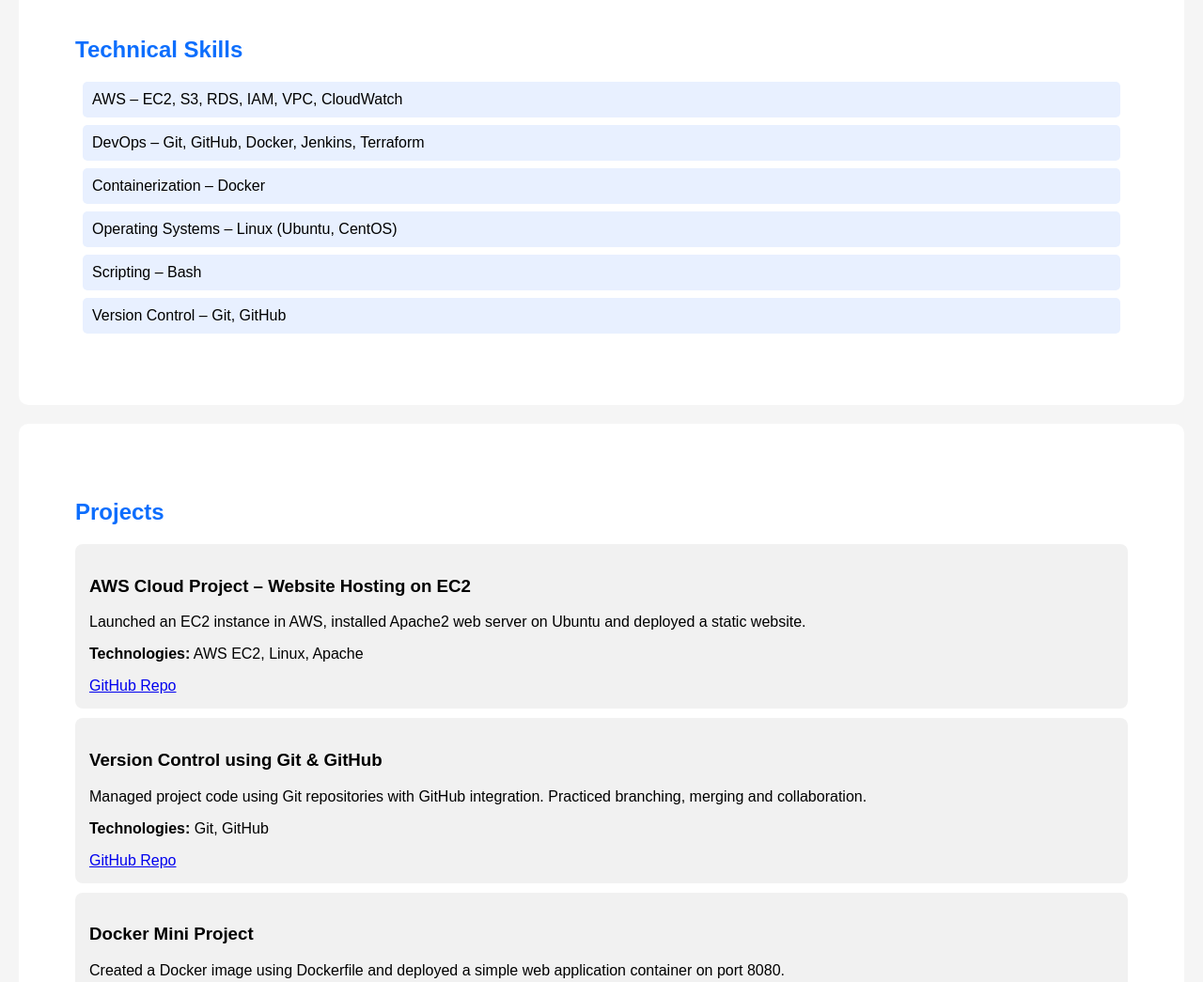
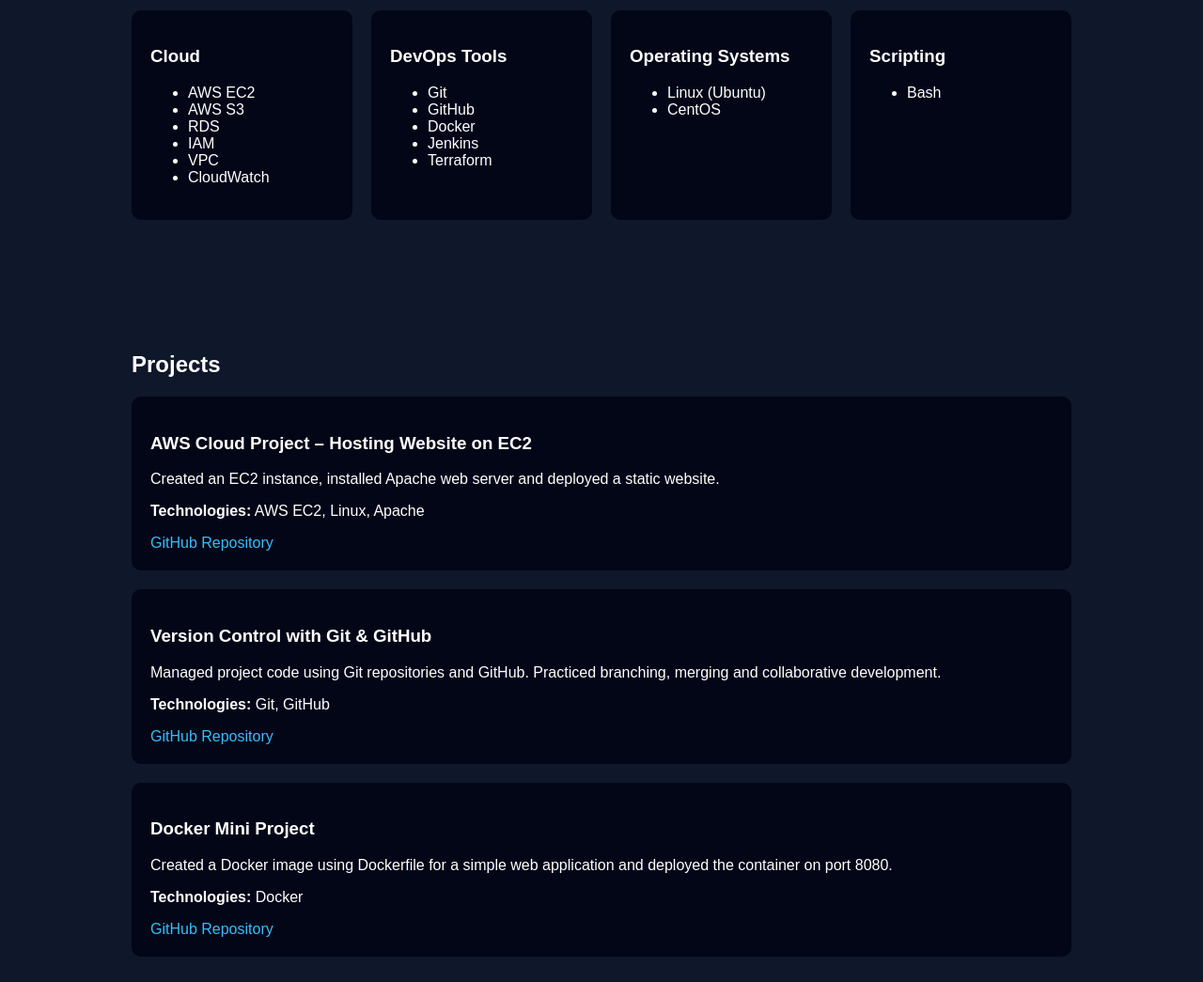
Before and after one commit to yaswanthreddymalapati-arch/portfoilo, a plain HTML site: page index.html in a window 1280 px wide. Shown: the part 860-1905 px from the top of the page at 94% size. Drawn offline with Linux system fonts and the light colour scheme.

Commit message:
changes the code

```diff
--- a/index.html
+++ b/index.html
@@ -4,19 +4,23 @@
 <head>
   <meta charset="UTF-8">
   <meta name="viewport" content="width=device-width, initial-scale=1.0">
-  <title>Yaswanth Reddy Portfolio</title>
+
+  <title>Yaswanth Reddy | AWS DevOps Portfolio</title>
+
+  <link rel="stylesheet" href="https://cdnjs.cloudflare.com/ajax/libs/font-awesome/6.0.0/css/all.min.css">
 
   <style>
     body {
-      font-family: Arial, Helvetica, sans-serif;
+      font-family: Arial, sans-serif;
       margin: 0;
-      background: #f5f5f5;
+      background: #0f172a;
+      color: white;
     }
 
     /* NAVBAR */
 
     nav {
-      background: #0d6efd;
+      background: #020617;
       padding: 15px;
       text-align: center;
     }
@@ -32,14 +36,8 @@
 
     section {
       padding: 60px;
-      background: white;
-      margin: 20px;
-      border-radius: 10px;
-    }
-
-    h1,
-    h2 {
-      color: #0d6efd;
+      max-width: 1000px;
+      margin: auto;
     }
 
     /* HOME */
@@ -48,27 +46,48 @@
       text-align: center;
     }
 
+    .home h1 {
+      font-size: 40px;
+    }
+
+    .home h3 {
+      color: #38bdf8;
+    }
+
+    /* ABOUT */
+
+    .about {
+      background: #020617;
+      border-radius: 10px;
+      padding: 30px;
+    }
+
     /* SKILLS */
 
-    .skills ul {
-      list-style: none;
-      padding: 0;
+    .skills-grid {
+      display: grid;
+      grid-template-columns: repeat(auto-fit, minmax(200px, 1fr));
+      gap: 20px;
     }
 
-    .skills li {
-      background: #e8f0ff;
-      margin: 8px;
-      padding: 10px;
-      border-radius: 5px;
+    .skill-card {
+      background: #020617;
+      padding: 20px;
+      border-radius: 10px;
     }
 
     /* PROJECTS */
 
     .project {
-      background: #f1f1f1;
-      padding: 15px;
-      margin: 10px 0;
-      border-radius: 8px;
+      background: #020617;
+      padding: 20px;
+      border-radius: 10px;
+      margin-bottom: 20px;
+    }
+
+    .project a {
+      color: #38bdf8;
+      text-decoration: none;
     }
 
     /* CONTACT */
@@ -78,20 +97,22 @@
     }
 
     button {
-      background: #0d6efd;
-      color: white;
+      background: #38bdf8;
       border: none;
       padding: 10px 20px;
       border-radius: 5px;
+      font-weight: bold;
+      cursor: pointer;
     }
 
     footer {
       text-align: center;
       padding: 20px;
-      background: #0d6efd;
-      color: white;
+      background: #020617;
+      margin-top: 40px;
     }
   </style>
+
 </head>
 
 <body>
@@ -99,13 +120,16 @@
   <!-- NAVBAR -->
 
   <nav>
+
     <a href="#home">Home</a>
     <a href="#about">About</a>
     <a href="#skills">Skills</a>
     <a href="#projects">Projects</a>
     <a href="#resume">Resume</a>
     <a href="#contact">Contact</a>
+
   </nav>
+
 
   <!-- HOME -->
 
@@ -123,15 +147,16 @@
 
   </section>
 
+
   <!-- ABOUT -->
 
-  <section id="about">
+  <section id="about" class="about">
 
     <h2>About Me</h2>
 
     <p>
       I am a B.Tech graduate in Electrical and Electronics Engineering
-      with strong interest in Cloud Computing, AWS and DevOps tools.
+      with strong interest in Cloud Computing and DevOps tools.
     </p>
 
     <h3>Education</h3>
@@ -139,13 +164,13 @@
     <ul>
 
       <li>
-        B.Tech - Electrical and Electronics Engineering
+        B.Tech – Electrical and Electronics Engineering
         Audisankara College of Engineering and Technology
         CGPA: 7.72
       </li>
 
       <li>
-        Diploma - Electrical and Electronics Engineering
+        Diploma – Electrical and Electronics Engineering
         Loyola Polytechnic College – 72%
       </li>
 
@@ -165,24 +190,80 @@
 
   </section>
 
+
   <!-- SKILLS -->
 
-  <section id="skills" class="skills">
+  <section id="skills">
 
     <h2>Technical Skills</h2>
 
-    <ul>
+    <div class="skills-grid">
 
-      <li>AWS – EC2, S3, RDS, IAM, VPC, CloudWatch</li>
-      <li>DevOps – Git, GitHub, Docker, Jenkins, Terraform</li>
-      <li>Containerization – Docker</li>
-      <li>Operating Systems – Linux (Ubuntu, CentOS)</li>
-      <li>Scripting – Bash</li>
-      <li>Version Control – Git, GitHub</li>
+      <div class="skill-card">
 
-    </ul>
+        <h3>Cloud</h3>
+
+        <ul>
+
+          <li>AWS EC2</li>
+          <li>AWS S3</li>
+          <li>RDS</li>
+          <li>IAM</li>
+          <li>VPC</li>
+          <li>CloudWatch</li>
+
+        </ul>
+
+      </div>
+
+
+      <div class="skill-card">
+
+        <h3>DevOps Tools</h3>
+
+        <ul>
+
+          <li>Git</li>
+          <li>GitHub</li>
+          <li>Docker</li>
+          <li>Jenkins</li>
+          <li>Terraform</li>
+
+        </ul>
+
+      </div>
+
+
+      <div class="skill-card">
+
+        <h3>Operating Systems</h3>
+
+        <ul>
+
+          <li>Linux (Ubuntu)</li>
+          <li>CentOS</li>
+
+        </ul>
+
+      </div>
+
+
+      <div class="skill-card">
+
+        <h3>Scripting</h3>
+
+        <ul>
+
+          <li>Bash</li>
+
+        </ul>
+
+      </div>
+
+    </div>
 
   </section>
+
 
   <!-- PROJECTS -->
 
@@ -192,32 +273,36 @@
 
     <div class="project">
 
-      <h3>AWS Cloud Project – Website Hosting on EC2</h3>
+      <h3>AWS Cloud Project – Hosting Website on EC2</h3>
 
       <p>
-        Launched an EC2 instance in AWS, installed Apache2 web server
-        on Ubuntu and deployed a static website.
+        Created an EC2 instance, installed Apache web server
+        and deployed a static website.
       </p>
 
       <p><b>Technologies:</b> AWS EC2, Linux, Apache</p>
 
-      <a href="#">GitHub Repo</a>
+      <a href="https://github.com/yaswanthreddymalapati-arch">
+        GitHub Repository
+      </a>
 
     </div>
 
 
     <div class="project">
 
-      <h3>Version Control using Git & GitHub</h3>
+      <h3>Version Control with Git & GitHub</h3>
 
       <p>
-        Managed project code using Git repositories with GitHub integration.
-        Practiced branching, merging and collaboration.
+        Managed project code using Git repositories and GitHub.
+        Practiced branching, merging and collaborative development.
       </p>
 
       <p><b>Technologies:</b> Git, GitHub</p>
 
-      <a href="#">GitHub Repo</a>
+      <a href="https://github.com/yaswanthreddymalapati-arch">
+        GitHub Repository
+      </a>
 
     </div>
 
@@ -227,17 +312,20 @@
       <h3>Docker Mini Project</h3>
 
       <p>
-        Created a Docker image using Dockerfile and deployed a simple
-        web application container on port 8080.
+        Created a Docker image using Dockerfile for a simple web application
+        and deployed the container on port 8080.
       </p>
 
       <p><b>Technologies:</b> Docker</p>
 
-      <a href="#">GitHub Repo</a>
+      <a href="https://github.com/yaswanthreddymalapati-arch">
+        GitHub Repository
+      </a>
 
     </div>
 
   </section>
+
 
   <!-- RESUME -->
 
@@ -245,13 +333,16 @@
 
     <h2>Resume</h2>
 
-    <p>You can download my resume below.</p>
+    <p>Download my resume below.</p>
 
     <a href="resume.pdf" download>
+
       <button>Download Resume</button>
+
     </a>
 
   </section>
+
 
   <!-- CONTACT -->
 
@@ -259,25 +350,41 @@
 
     <h2>Contact</h2>
 
-    <p>Email: yaswanthreddymalapati@gmail.com</p>
-
-    <p>Phone: 9491601375</p>
-
     <p>
-      LinkedIn:
-      <a href="#">www.linkedin.com/in/malapati-yaswanth-reddy</a>
+      <i class="fas fa-envelope"></i>
+      Email:
+      <a href="mailto:yaswanthreddymalapati@gmail.com">
+        yaswanthreddymalapati@gmail.com
+      </a>
     </p>
 
     <p>
+      <i class="fab fa-linkedin"></i>
+      LinkedIn:
+      <a href="https://www.linkedin.com/in/malapati-yaswanth-reddy" target="_blank">
+        linkedin.com/in/malapati-yaswanth-reddy
+      </a>
+    </p>
+
+    <p>
+      <i class="fab fa-github"></i>
       GitHub:
-      <a href="#">https://github.com/yaswanthreddymalapati-arch</a>
+      <a href="https://github.com/yaswanthreddymalapati-arch" target="_blank">
+        github.com/yaswanthreddymalapati-arch
+      </a>
+    </p>
+
+    <p>
+      <i class="fas fa-phone"></i>
+      Phone: +91 9491601375
     </p>
 
   </section>
 
+
   <footer>
 
-    <p>© 2026 Yaswanth Reddy | Portfolio</p>
+    <p>© 2026 Yaswanth Reddy | AWS DevOps Portfolio</p>
 
   </footer>
 
```
